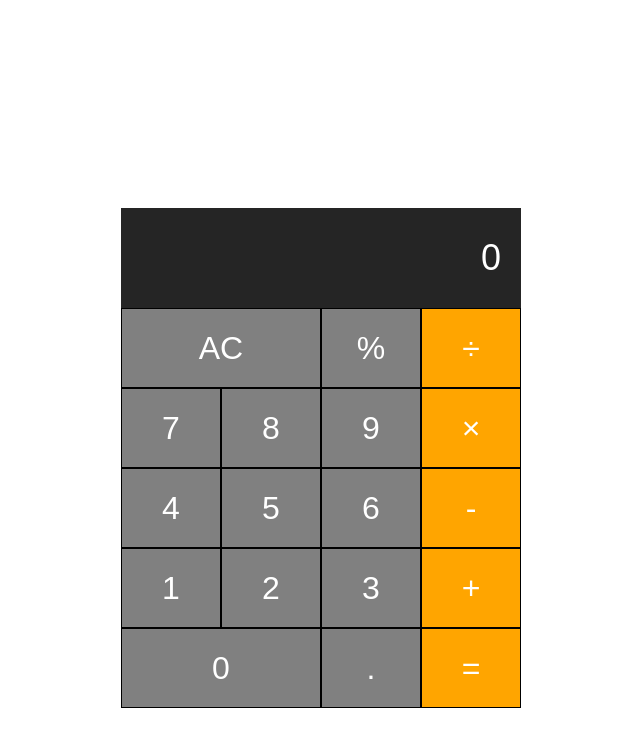
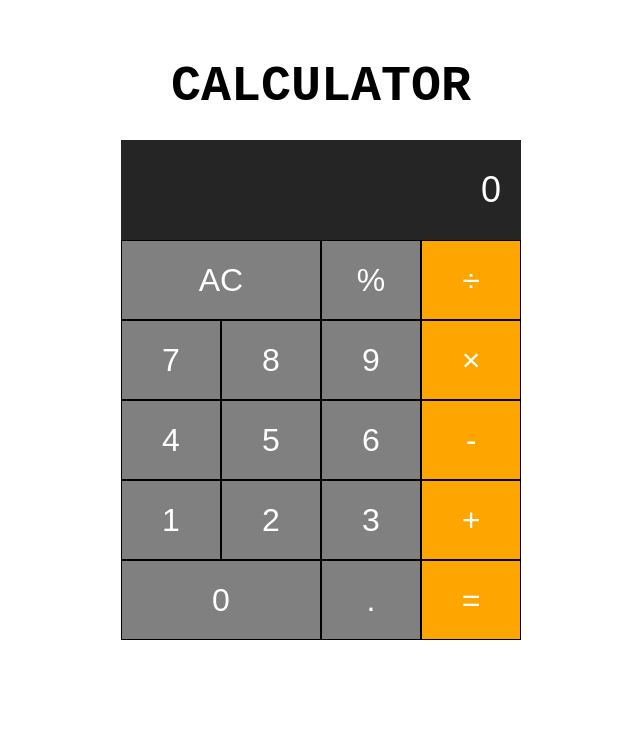
Before and after one commit to figs24/Calculator_FGA_Progate, a plain HTML site: page index.html in a window 1280 px wide. Shown: the whole page, without its empty margins (319-959 px from the left). Drawn offline with Linux system fonts and the light colour scheme.

Commit message:
Progress:creation code :D

```diff
--- a/index.html
+++ b/index.html
@@ -8,6 +8,7 @@
     <link rel="stylesheet" href="stylesheet.css" />
   </head>
   <body>
+    <h1>CALCULATOR</h1>
     <div class="calculator">
       <input type="text" class="calculator-screen" value="0" disabled />
       <div class="calculator-keys">
--- a/stylesheet.css
+++ b/stylesheet.css
@@ -1,7 +1,20 @@
+h1 {
+  margin: 0;
+  text-align: center;
+  padding-top: 50px;
+  font-family: "Courier New", Courier, monospace;
+  font-size: 50px;
+}
+
+h1:hover {
+  color: brown;
+  font-size: 60px;
+}
+
 .calculator {
   text-align: center;
   margin: 0 auto;
-  padding-top: 200px;
+  padding-top: 25px;
   width: 400px;
 }
 
```
